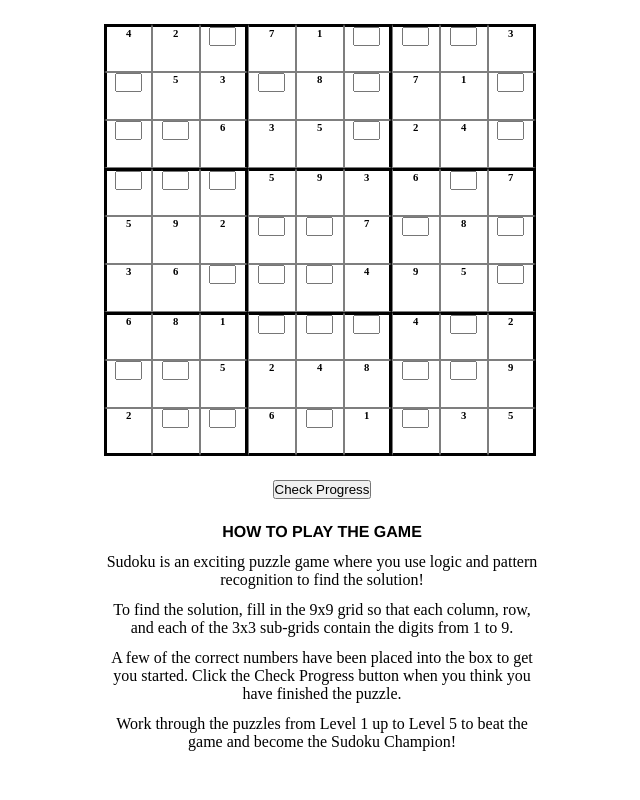
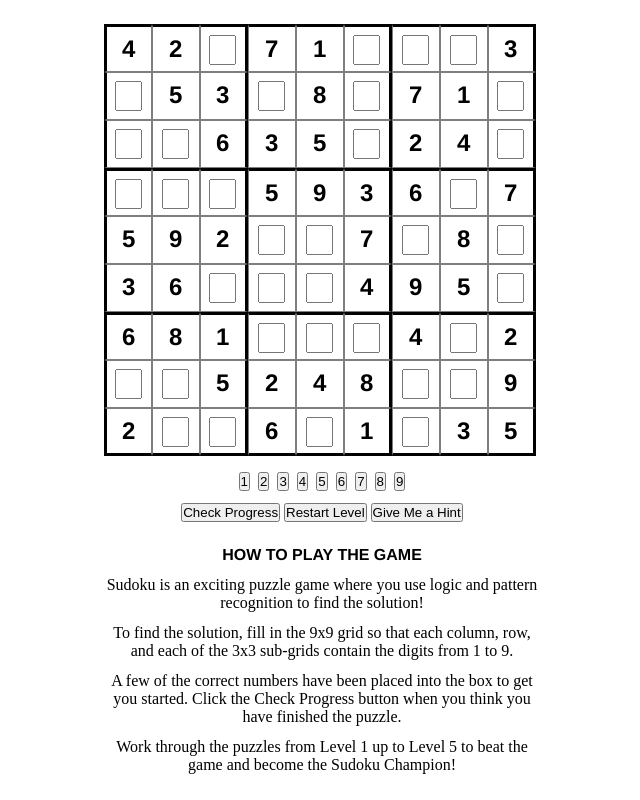
Before and after one commit to LukeEllis/sudoku-game, a plain HTML site: page index.html in a window 1280 px wide. Shown: the whole page, without its empty margins (318-958 px from the left). Drawn offline with nearby package versions, Linux system fonts and the light colour scheme.

Commit message:
Added basic button structures for Restart Level and Give Me a Hint and Grid Buttons

```diff
--- a/css/main.css
+++ b/css/main.css
@@ -22,25 +22,25 @@
   align-items: center;
 }
 
-.box {
-  float: left;
-  display: inline-block;
-  width: 9em;
-  height: 9em;
-  background: white;
-  border: 2px black solid;
-  margin: 0;
-  align-items: center;
-}
-
 .puzzle-piece {
   width: 60%;
   text-align: center;
+  font-size: 90%;
+  font-family: helvetica;
+  font-weight: 600;
+  margin-top: 0;
 }
 
-#progress {
-  display: block;
-  margin: 1.5em auto 0 auto;
+#gridButtonsBar {
+  margin: .75em auto 0 auto;
+}
+
+#gridButtonsBar input{
+  margin: 0 .3em;
+}
+
+#buttonBar1 {
+  margin: .75em auto 0 auto;
 }
 
 h1 {
@@ -48,6 +48,11 @@ h1 {
   font-size: 100%;
   font-family: helvetica;
   margin: 1.5em 0 .75em 0;
+}
+
+h2 {
+  margin: 0.35em auto 0 auto;
+  font-family: helvetica;
 }
 
 div {
@@ -82,7 +87,6 @@ p {
   border-bottom: 3px black solid;
 }
 
-
 .square:nth-child(9), .square:nth-child(18), .square:nth-child(27),
 .square:nth-child(36), .square:nth-child(45), .square:nth-child(54),
 .square:nth-child(63), .square:nth-child(72), .square:nth-child(81),
--- a/index.html
+++ b/index.html
@@ -9,7 +9,12 @@
 
     <main>
       <div class="game-board"></div>
-      <input type="button" value="Check Progress" id="progress">
+      <div id="gridButtonsBar"></div>
+      <div id="buttonBar1">
+        <input type="button" value="Check Progress" id="progress">
+        <input type="button" value="Restart Level" id="levelRestart">
+        <input type="button" value="Give Me a Hint" id="hint">
+      </div>
       <h1>HOW TO PLAY THE GAME</h1>
       <p>Sudoku is an exciting puzzle game where you use logic and pattern recognition to find the solution!</p>
       <p>To find the solution, fill in the 9x9 grid so that each column, row, and each of the 3x3 sub-grids contain the digits from 1 to 9.</p>
@@ -17,6 +22,10 @@
       <p>Work through the puzzles from Level 1 up to Level 5 to beat the game and become the Sudoku Champion!</p>
     </main>
 
+    <footer>
+      <!-- Contact Information Modal Goes Here -->
+    </footer>
+
   <script src="https://code.jquery.com/jquery-3.1.1.min.js" integrity="sha256-hVVnYaiADRTO2PzUGmuLJr8BLUSjGIZsDYGmIJLv2b8=" crossorigin="anonymous"></script>
   <script src="js/main.js" charset="utf-8"></script>
   </body>
--- a/js/main.js
+++ b/js/main.js
@@ -6,30 +6,44 @@ console.log("JS connected");
 
 for (var i = 0; i < 81; i++){
   let square = $("<div class='square'></div>")
-  square.append('<h6></h6>')
+  square.append('<h2></h2>')
   $('.game-board').append(square)
 }
-// for (var i = 0; i < 9; i++){
-//   $('.game-board').append("<div class='box'></div>")
-// }
 
 /* ------------------------------
- II. Fill Level 1
+ II. Grid Buttons
 ------------------------------*/
 
-// var sudoku_data = [
-//   [4,2,0,7,1,0,0,0,3],
-//   [0,5,3,0,8,0,7,1,0],
-//   [0,0,6,3,5,0,2,4,0],
-//   [0,0,0,5,9,3,6,0,7],
-//   [5,9,2,0,0,7,0,8,0],
-//   [3,6,0,0,0,4,9,5,0],
-//   [6,8,1,0,0,0,4,0,2],
-//   [0,0,5,2,4,8,0,0,9],
-//   [2,0,0,6,0,1,0,3,5]
-// ];
+for (var j=1; j < 10; j++){
+  let gridButton = $("<input type='button' value=''>")
+  gridButton.attr('value', j)
+  $('#gridButtonsBar').append(gridButton)
+  gridButton.on('click', function(){
+    alert("This button is still a work in progress. Try again some other time!");
+  })
+}
 
-$('.square h6').each(function(i, obj) {
+/* ------------------------------
+ III. Restart Level Button
+------------------------------*/
+
+$('#levelRestart').on('click', function(){
+  alert("This button is still a work in progress. Try again some other time!");
+});
+
+/* ------------------------------
+ IV. Hint Button
+------------------------------*/
+
+$('#hint').on('click', function(){
+  alert("This button is still a work in progress. Try again some other time!");
+});
+
+/* ------------------------------
+ V. Fill Level 1
+------------------------------*/
+
+$('.square h2').each(function(i, obj) {
     if (i === 0){
       $(obj).text(4);
     }
@@ -171,7 +185,7 @@ $('.square h6').each(function(i, obj) {
 });
 
 /* ------------------------------
- III. Solve Level 1 Logic
+ VI. Solve Level 1 Logic
 ------------------------------*/
 
 $('#progress').on('click', function(){
@@ -255,3 +269,10 @@ $('#progress').on('click', function(){
 /* ------------------------------
  . Solve Level 5 Logic
 ------------------------------*/
+/* ------------------------------
+ . Things to add
+------------------------------*/
+/* ----------------------------------------------------------------------
+ 1) Prevent non-numeric inputs
+ 2) Give hint (fill in square) based on which user input box is active
+---------------------------------------------------------------------*/
```
